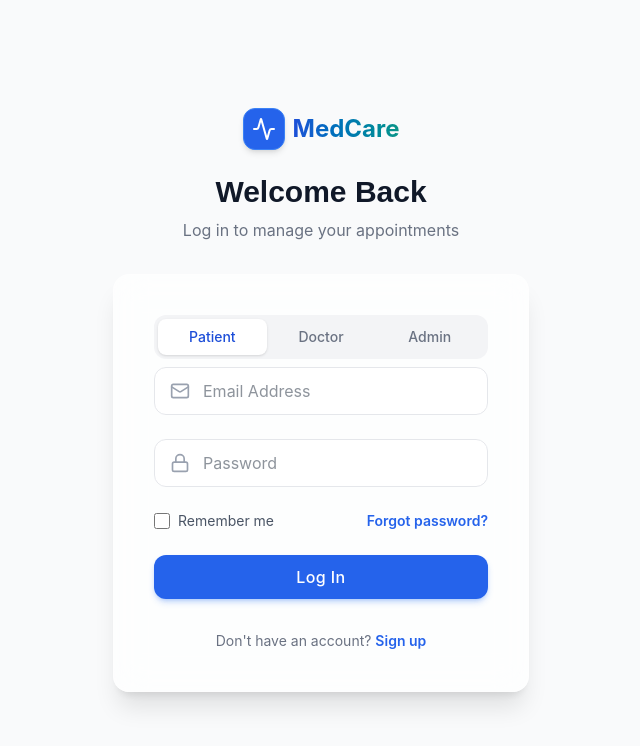
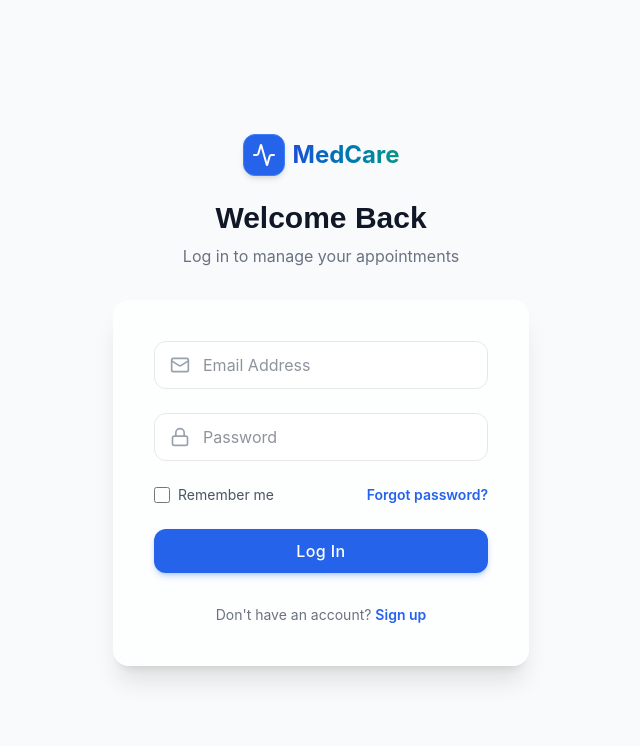
Before and after one commit to SR-SHAIKH/medcare, a React (Vite) app in the folder client/: page /login in a window 1280 px wide. Shown: the top 746 px of the page, without its empty margins (319-959 px from the left). Built offline with nearby package versions, Linux system fonts and the light colour scheme; no server answers.

Commit message:
Fix login APU call syntax

```diff
--- a/client/src/pages/Login.jsx
+++ b/client/src/pages/Login.jsx
@@ -8,8 +8,7 @@ const Login = () => {
     const [loading, setLoading] = useState(false);
     const [formData, setFormData] = useState({
         email: '',
-        password: '',
-        role: 'patient'
+        password: ''
     });
 
     const navigate = useNavigate();
@@ -22,17 +21,21 @@ const Login = () => {
     const handleSubmit = async (e) => {
         e.preventDefault();
         setLoading(true);
-        console.log('Login clicked');
-        console.log('Sending request...', formData);
         try {
             const response = await fetch(`${API_URL}/api/auth/login`, {
                 method: 'POST',
                 headers: { 'Content-Type': 'application/json' },
-                body: JSON.stringify({ email: formData.email, password: formData.password })
+                body: JSON.stringify({
+                    email: formData.email,
+                    password: formData.password
+                })
             });
-            console.log('Response status:', response.status);
+
+            if (!response.ok) {
+                throw new Error('Login failed');
+            }
+
             const data = await response.json();
-            console.log('Response data:', data);
 
             if (data.success) {
                 login(data.user, data.token);
@@ -42,8 +45,9 @@ const Login = () => {
                 alert(data.message || 'Login failed');
             }
         } catch (err) {
-            console.error('Login error:', err);
             alert('Something went wrong. Please try again.');
+        } finally {
+            setLoading(false);
         }
     };
 
@@ -70,19 +74,7 @@ const Login = () => {
                 <div className="glass-card p-8 sm:p-10 border border-white/40">
                     <form onSubmit={handleSubmit} className="space-y-6">
 
-                        {/* Role Selection */}
-                        <div className="flex bg-gray-100 p-1 rounded-xl mb-2">
-                            {['patient', 'doctor', 'admin'].map((role) => (
-                                <button
-                                    key={role}
-                                    type="button"
-                                    onClick={() => setFormData({ ...formData, role })}
-                                    className={`flex-1 py-2 text-sm font-medium rounded-lg transition-all duration-200 capitalize ${formData.role === role ? 'bg-white text-primary-700 shadow-sm' : 'text-gray-500 hover:text-gray-700'}`}
-                                >
-                                    {role}
-                                </button>
-                            ))}
-                        </div>
+
 
                         <div className="input-group">
                             <Mail className="input-icon w-5 h-5" />
```
